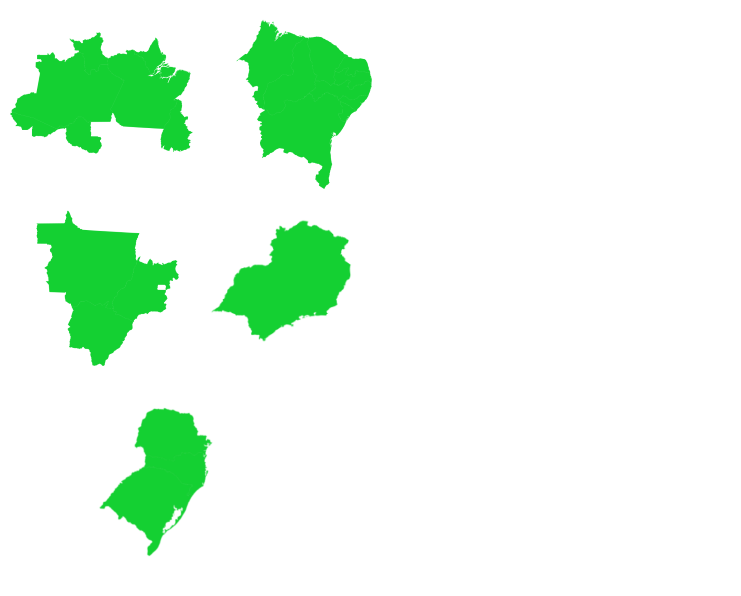
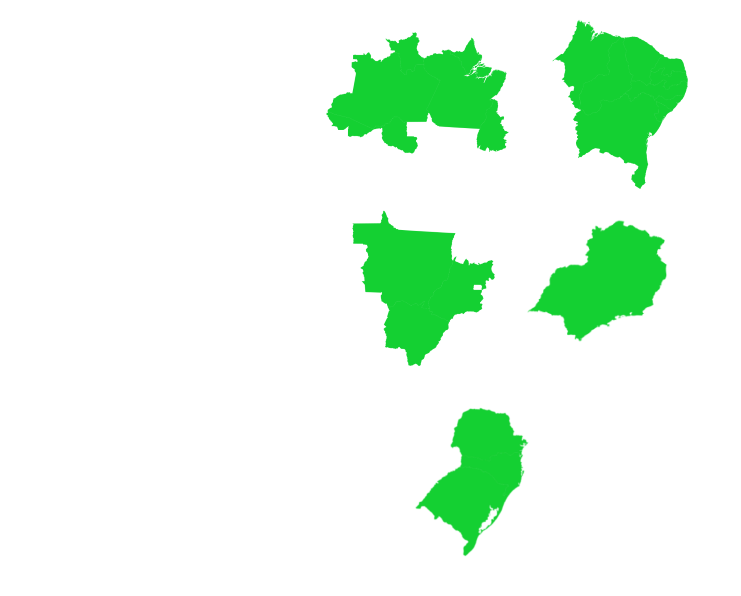
Before and after one commit to BahiaL/TPDuo, a plain HTML site: page carte.html in a window 1280 px wide. Shown: the whole page, without its empty margins (0-741 px from the left). Drawn offline with Linux system fonts and the light colour scheme.

Commit message:
deplacement du div

```diff
--- a/carte.css
+++ b/carte.css
@@ -1,5 +1,8 @@
-
-
+#carte{
+    margin-left: auto;
+    margin-right: auto;
+    width: 50%;
+}
 
 div>*:hover {
     background-color: yellow;
```
